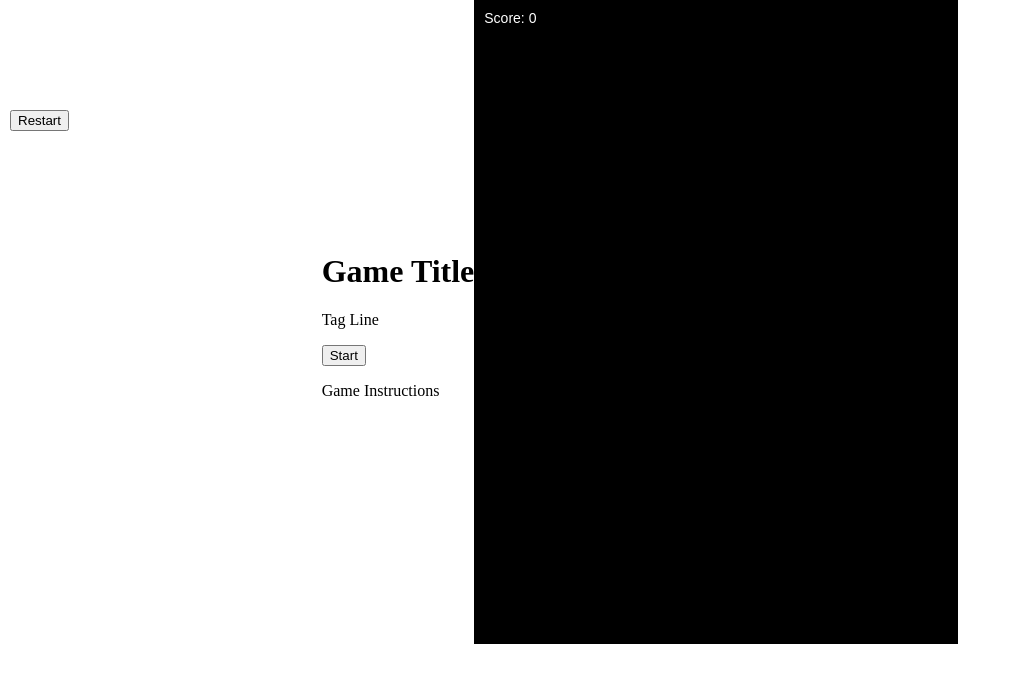
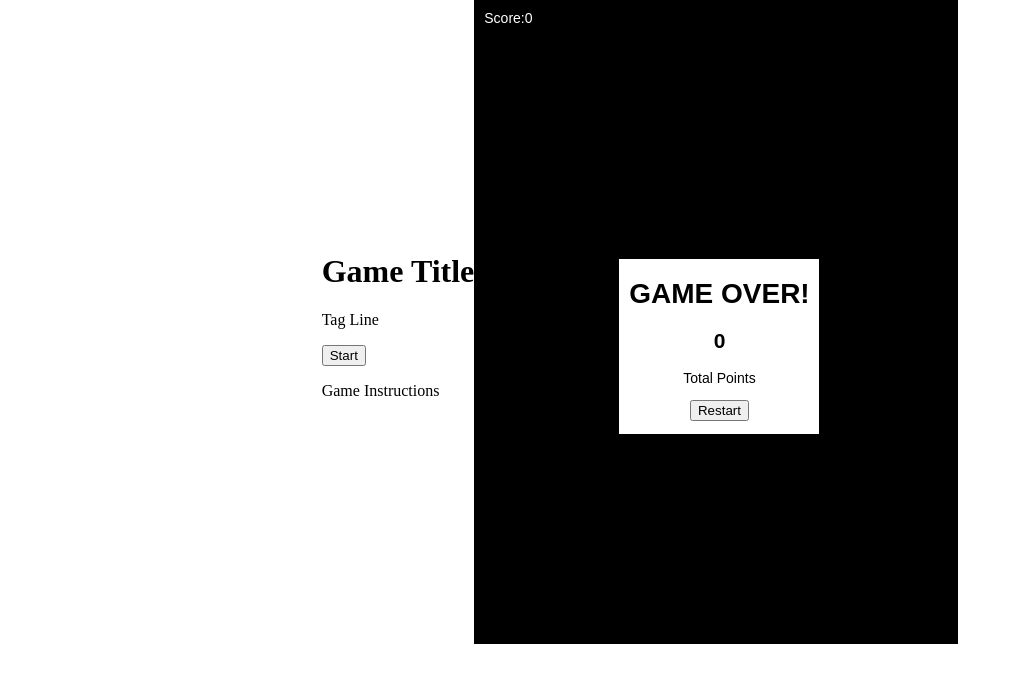
Before and after one commit to Bill515092/Ironhack-Module1-Project---Game, a plain HTML site: page index.html in a window 1280 px wide. Shown: the whole page, without its empty margins (0-1011 px from the left). Drawn offline with Linux system fonts and the light colour scheme.

Commit message:
score screen added. Currently working on restart button and hiding canvas on page load.

```diff
--- a/index.html
+++ b/index.html
@@ -17,23 +17,22 @@
       <p>Game Instructions</p>
     </div>
 
-
-    <div class="fixed">
-      <div class="bg-white">
-        <h1>0</h1>
-        <p>Total Points</p>
-        <div>
-        <button>Restart</button>
-        </div>
-      </div>
-
-    </div>
-
-
     <div class="game-board">
       <p class="score">
-        <span>Score:</span> <span id="scoreEl">0</span>
+        <span>Score:</span><span id="scoreEl">0</span>
       </p>
+
+      <div id="gameOverEl">
+        <div class="bg-white">
+          <h1>GAME OVER!</h1>
+          <h2 id="gameOverTotal">0</h2>
+          <p>Total Points</p>
+          <div>
+          <button id="resetButton">Restart</button>
+          </div>
+        </div>
+       </div>
+
     <canvas id="canvas" width="480" height="640"></canvas>
     </div>
 
--- a/index.js
+++ b/index.js
@@ -1,7 +1,10 @@
     const canvas = document.querySelector('canvas');
     let scoreElement = document.querySelector('#scoreEl');
+    let scoreGameOverElement = document.querySelector('gameOverTotal');
     const ctx = canvas.getContext('2d');
     const startButton = document.querySelector('startButton');
+    const resetButton = document.querySelector('#resetButton')
+    const gameOverScreen = document.querySelector('gameOverEl')
 
     let score = 0;
 
@@ -20,6 +23,13 @@
     let animateId;
 
     let enemyArray = []
+
+    // function reset () {
+    //   enemyArray = []
+    //   enemiesStillOnScreen = [];
+    //   projectiles = [new Projectile(-300, -300, -5)]
+    //   drawPlayer()
+    // }
 
     class Enemy {
       constructor(x, projectiles) {
@@ -109,7 +119,6 @@
     const animate = () => {
 
       drawPlayer();
-      // drawScore();
       projectiles.forEach((projectile) => {
         projectile.update()
       })
@@ -146,17 +155,20 @@
 
         if (gameOver) {
           cancelAnimationFrame(animateId)
+          gameOverEl.style.display = 'block';
+          gameOverTotal.innerHTML += score;
         } else {
           animateId = requestAnimationFrame(animate)
         }
     };
-    // window.onload = () => {
-    //     canvas.style.display = "none"
-    // }
+    const windowLoad = () => {
+        canvas.style.display = "none"
+    }
 
     const startGame = () => {
         document.querySelector('.title-screen').style.display = 'none';
         document.querySelector('.game-board').style.display = 'block';
+        document.querySelector('#gameOverEl').style.display = 'none';
 
 
         animate()
@@ -165,6 +177,12 @@
     document.getElementById('startButton').onclick = () => {
         startGame();
       };
+
+
+    document.getElementById('resetButton').onclick = () => {
+        startGame()
+      };
+
 
       document.addEventListener('keydown', event => {
         console.log(event)
--- a/styles.css
+++ b/styles.css
@@ -20,18 +20,21 @@ body {
     font-size: 14px;
 }
 
-.fixed {
+#gameOverEl {
     position: absolute;
-    z-index: 10;
-    color: white;
-    left: 10px;
-    top: 10px;
+    top: 40%;
+    left: 30%;
+    color: black;
+    background-color: white;
     margin: 0;
     font-family: sans-serif;
     font-size: 14px;
-    flex: none;
+    display: block;
     align-items: center;
     justify-content: center;
+    text-align: center;
+    width: 200px;
+    height: 175px;
 }
 
 #canvas {
```
